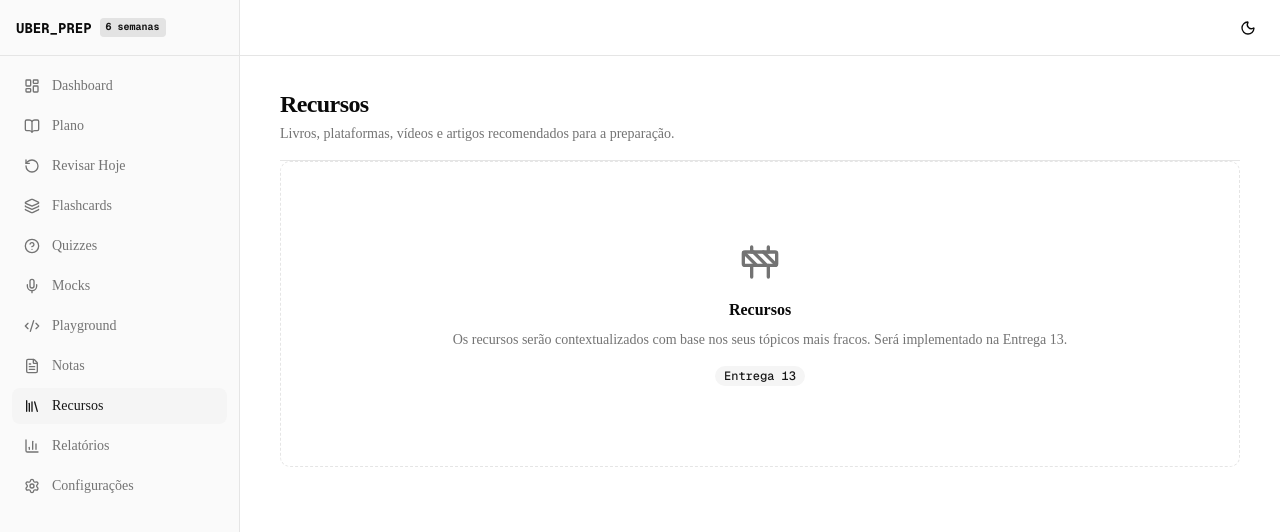
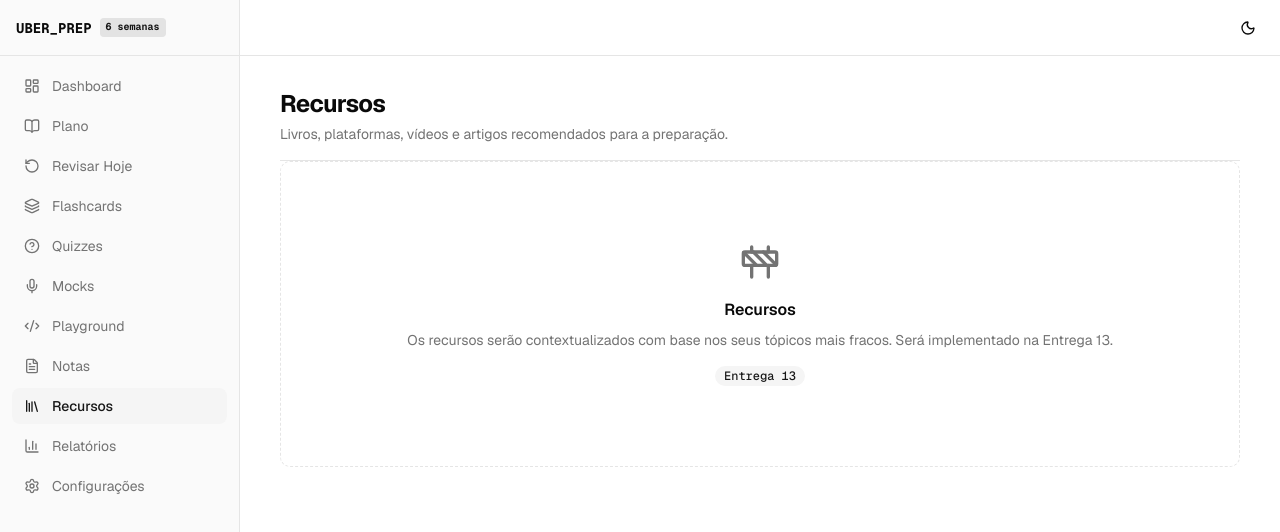
Before and after one commit to fernandaquerino/uber-prep-next, a Next.js app: page /recursos in a window 1280 px wide. Shown: the top 532 px of the page. Built offline with nearby package versions, Linux system fonts and the light colour scheme.

Commit message:
feat: change font family

```diff
--- a/src/app/globals.css
+++ b/src/app/globals.css
@@ -7,7 +7,7 @@
 @theme inline {
   --color-background: var(--background);
   --color-foreground: var(--foreground);
-  --font-sans: var(--font-sans);
+  --font-sans: var(--font-geist-sans);
   --font-mono: var(--font-geist-mono);
   --font-heading: var(--font-sans);
   --color-sidebar-ring: var(--sidebar-ring);
--- a/src/components/layout/theme-toggle.tsx
+++ b/src/components/layout/theme-toggle.tsx
@@ -1,14 +1,18 @@
 "use client";
 
+import { useSyncExternalStore } from "react";
 import { useTheme } from "next-themes";
 import { Moon, Sun } from "lucide-react";
 import { Button } from "@/components/ui/button";
 import { Tooltip, TooltipContent, TooltipTrigger } from "@/components/ui/tooltip";
 
+const subscribe = () => () => {};
+
 export function ThemeToggle() {
   const { theme, setTheme } = useTheme();
+  const mounted = useSyncExternalStore(subscribe, () => true, () => false);
 
-  const isDark = theme === "dark";
+  const isDark = mounted && theme === "dark";
 
   function toggleTheme() {
     setTheme(isDark ? "light" : "dark");
```
Also changed, not shown: 1 other file (tests, documents, lock files or other folders).
